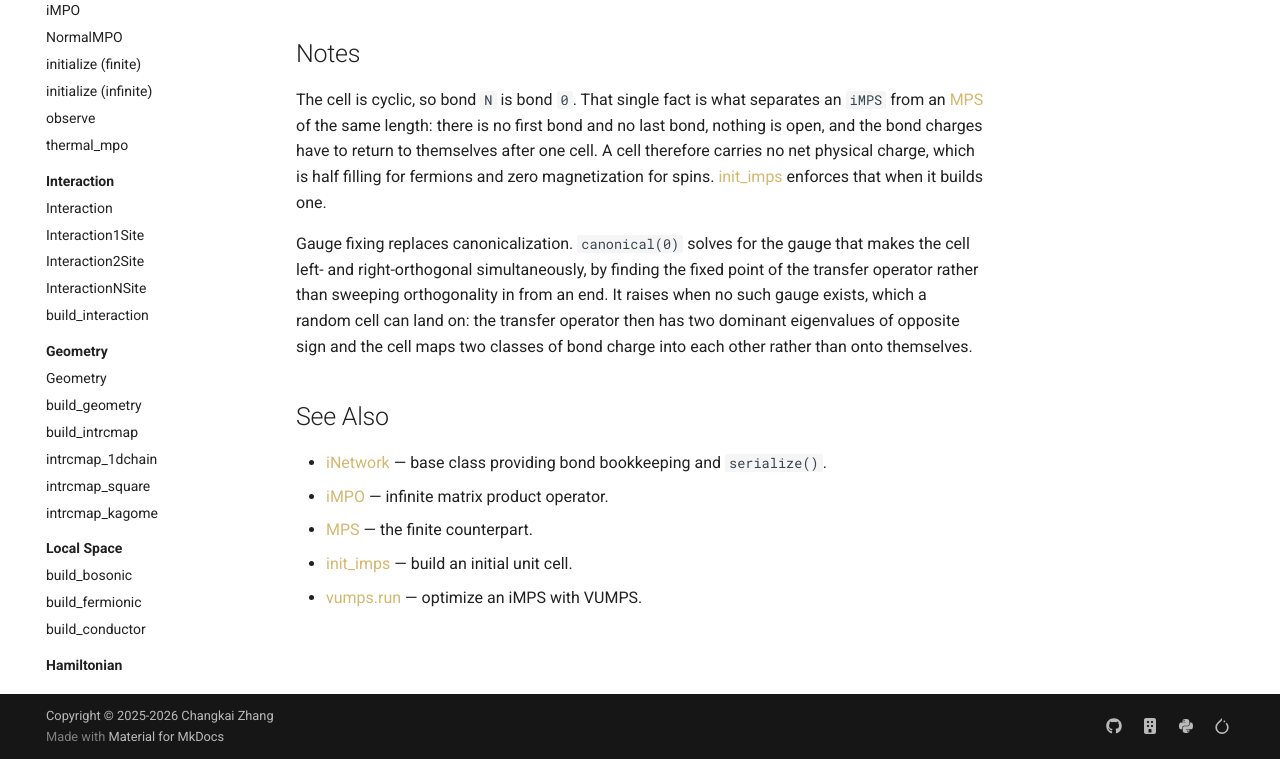
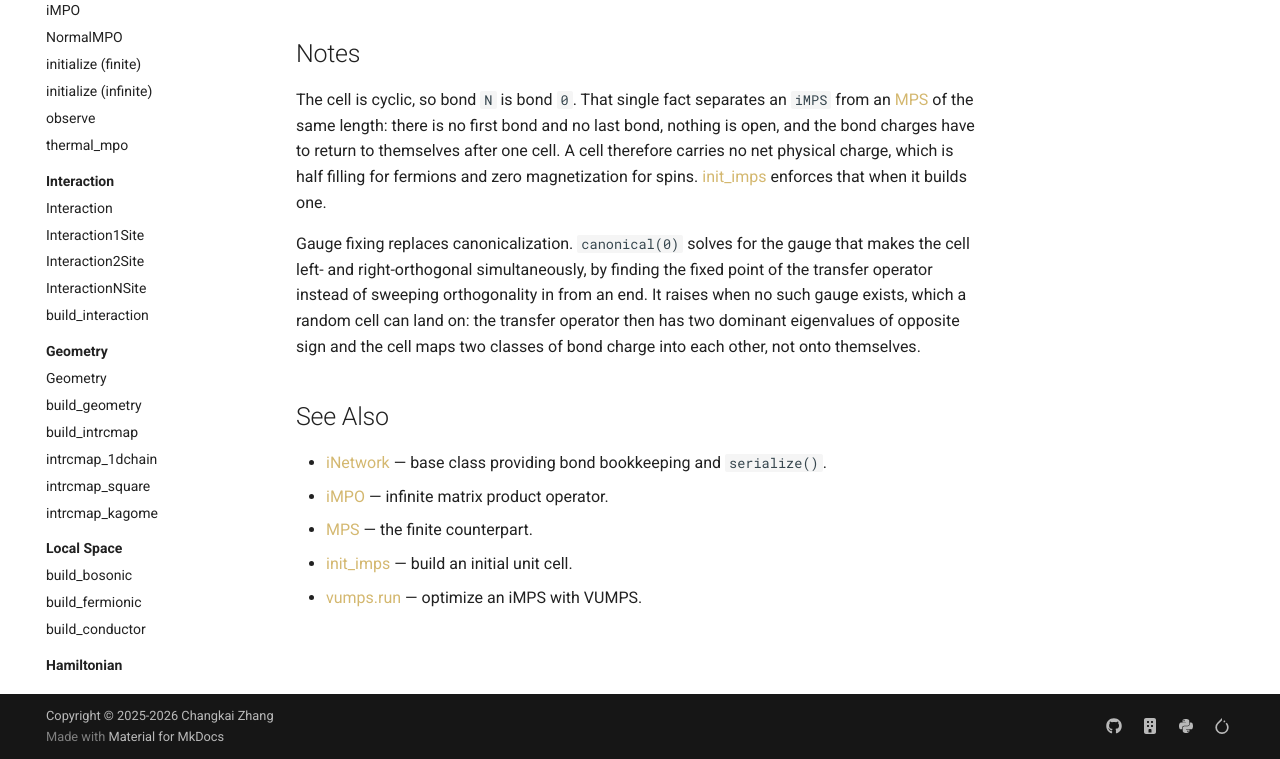
Before and after one commit to Ideogenesis-AI/Alice, an MkDocs documentation site: the page built from docs/api/network/imps.md, in a window 1280 px wide and 1124 px high, cut to the strip 365-1124 px from the top of the window. Built offline with MkDocs 1.6.1 and Material for MkDocs 9.7.7, drawn with Linux system fonts in a browser that asks for light colours; comment, search, counter and statistics services are not loaded.

Commit message:
Regularize the prose of the network API reference
Five pages leaned on the discouraged constructions, mostly in the
passages that set an infinite cell against a finite chain: what
separates an `iMPS` from an `MPS`, why the gauge is solved for, why a
cell carries no net charge, and the two failure modes that raise
instead of returning something misleading. Each is recast to say the
thing directly.

```diff
--- a/docs/api/network/imps.md
+++ b/docs/api/network/imps.md
@@ -9,9 +9,9 @@ Infinite matrix product state: a unit cell of `N` site tensors that tiles the ch
 
 ## Notes
 
-The cell is cyclic, so bond `N` is bond `0`. That single fact is what separates an `iMPS` from an [MPS](mps.md) of the same length: there is no first bond and no last bond, nothing is open, and the bond charges have to return to themselves after one cell. A cell therefore carries no net physical charge, which is half filling for fermions and zero magnetization for spins. [init_imps](init-imps.md) enforces that when it builds one.
+The cell is cyclic, so bond `N` is bond `0`. That single fact separates an `iMPS` from an [MPS](mps.md) of the same length: there is no first bond and no last bond, nothing is open, and the bond charges have to return to themselves after one cell. A cell therefore carries no net physical charge, which is half filling for fermions and zero magnetization for spins. [init_imps](init-imps.md) enforces that when it builds one.
 
-Gauge fixing replaces canonicalization. `canonical(0)` solves for the gauge that makes the cell left- and right-orthogonal simultaneously, by finding the fixed point of the transfer operator rather than sweeping orthogonality in from an end. It raises when no such gauge exists, which a random cell can land on: the transfer operator then has two dominant eigenvalues of opposite sign and the cell maps two classes of bond charge into each other rather than onto themselves.
+Gauge fixing replaces canonicalization. `canonical(0)` solves for the gauge that makes the cell left- and right-orthogonal simultaneously, by finding the fixed point of the transfer operator instead of sweeping orthogonality in from an end. It raises when no such gauge exists, which a random cell can land on: the transfer operator then has two dominant eigenvalues of opposite sign and the cell maps two classes of bond charge into each other, not onto themselves.
 
 ## See Also
 
```
Also changed, not shown: docs/api/network/inetwork.md (+1 -1 lines), docs/api/network/init-imps.md (+1 -1 lines), docs/api/network/init-mps.md (+1 -1 lines), docs/api/network/observe.md (+1 -1 lines).
